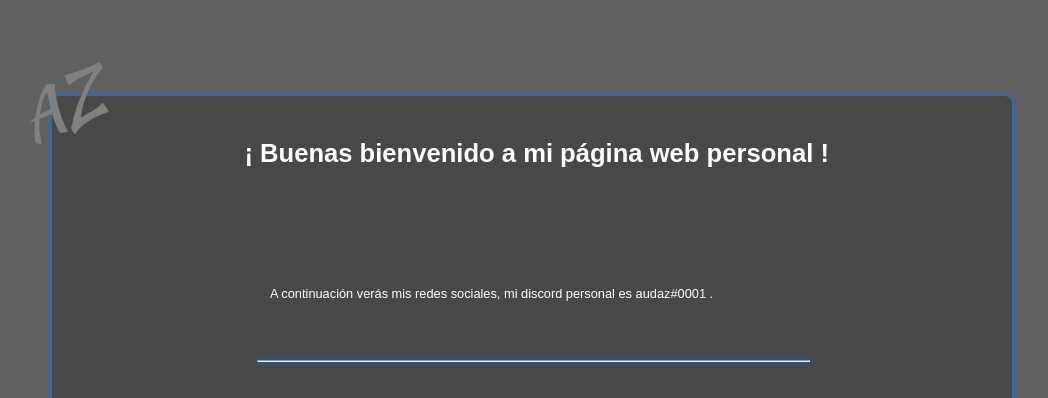
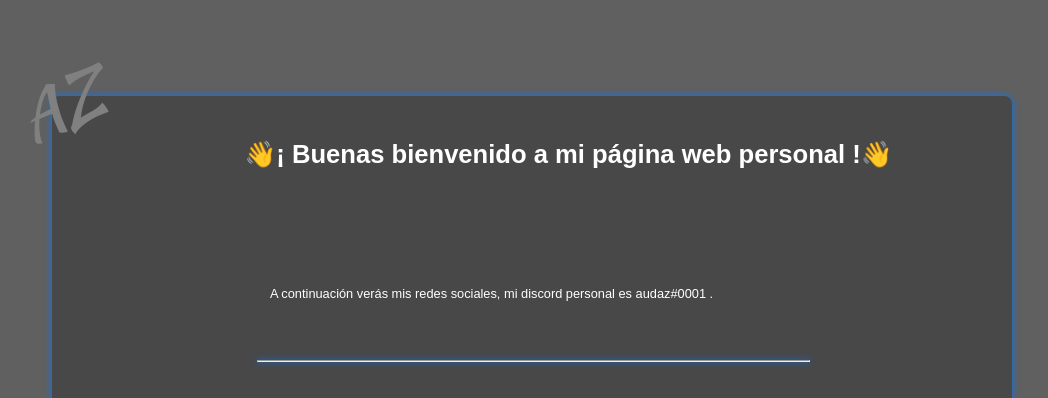
Before and after one commit to audaz-AZ/AZ_Web, a plain HTML site: page index.html in a window 1280 px wide. Shown: the top 398 px of the page, without its empty margins (114-1162 px from the left). Drawn offline with Linux system fonts and the light colour scheme; a web font is replaced by a local one.

Commit message:
Update index.html

```diff
--- a/index.html
+++ b/index.html
@@ -12,7 +12,7 @@
 <div class="bg">
     <p class="main-logo">AZ</p>
     <!--a href="https://github.com"><img src="img/github.svg" class="main-github-icon"></img></a-->
-    <h1>¡ Buenas bienvenido a mi página web personal !</h1>
+    <h1>👋¡ Buenas bienvenido a mi página web personal !👋</h1>
     <p class="redes-sociales-texto">A continuación verás mis redes sociales, mi discord personal es audaz#0001 .</p>
     <hr class="line-main">
     <div class="border-bottom"></div>
```
